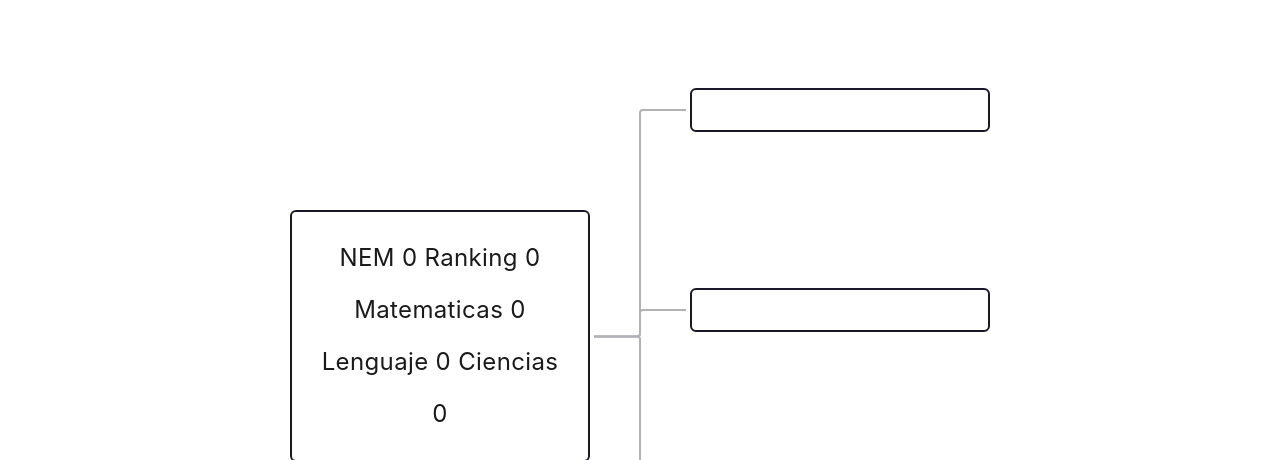
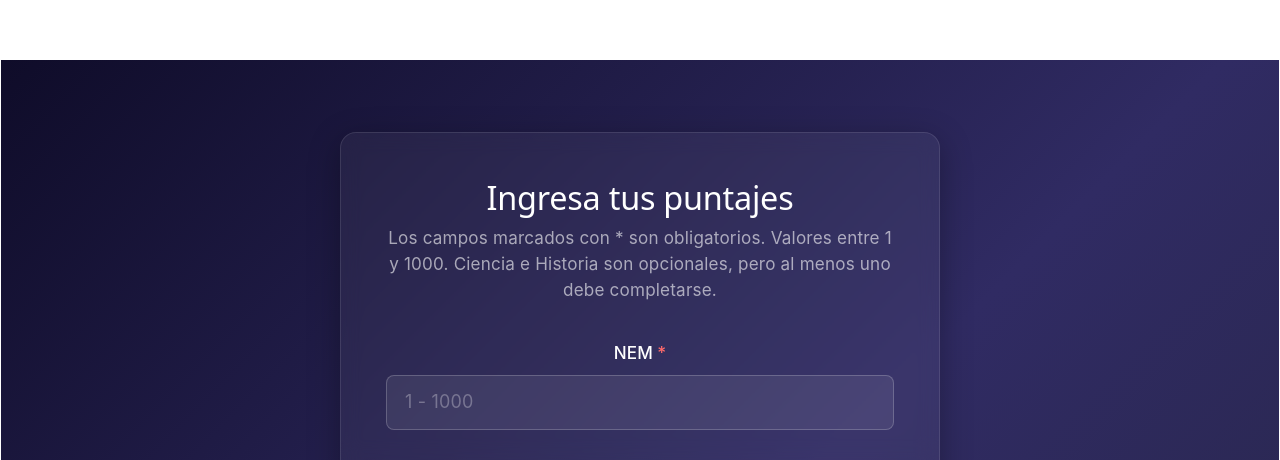
Before and after one commit to caiuc/equipo-16-haCAIthon-2026, a React (Vite) app in the folder frontend/: page / in a window 1280 px wide. Shown: the part 2340-2800 px from the top of the page. Built offline with nearby package versions, Linux system fonts and the light colour scheme.

Commit message:
form completed

```diff
--- a/frontend/src/App.jsx
+++ b/frontend/src/App.jsx
@@ -1,8 +1,33 @@
-import { useEffect } from 'react'
+import { useEffect, useState } from 'react'
 import './App.css'
+import './components/form.css'
 import Diagram from './components/diagram'
 
+const REQUIRED_FIELDS = ['nem', 'ranking', 'matematicas', 'lenguaje']
+const OPTIONAL_FIELDS = ['ciencia', 'historia']
+
+const FIELD_LABELS = {
+  nem: 'NEM',
+  ranking: 'Ranking',
+  matematicas: 'Matemáticas',
+  lenguaje: 'Lenguaje',
+  ciencia: 'Ciencia',
+  historia: 'Historia',
+}
+
 function App() {
+  const [values, setValues] = useState({
+    nem: '',
+    ranking: '',
+    matematicas: '',
+    lenguaje: '',
+    ciencia: '',
+    historia: '',
+  })
+  const [errors, setErrors] = useState({})
+  const [submitted, setSubmitted] = useState(false)
+
+
   useEffect(() => {
     const reveals = document.querySelectorAll('.reveal')
     const io = new IntersectionObserver(
@@ -20,6 +45,79 @@ function App() {
   function scrollToInfo() {
     const el = document.getElementById('info')
     if (el) el.scrollIntoView({ behavior: 'smooth' })
+  }
+
+  function validateField(name, value) {
+    if (value === '') {
+      return REQUIRED_FIELDS.includes(name) ? 'Este campo es obligatorio' : ''
+    }
+    const num = Number(value)
+    if (!Number.isInteger(num)) {
+      return 'Debe ser un número entero'
+    }
+    if (num < 1 || num > 1000) {
+      return 'Debe estar entre 1 y 1000'
+    }
+    return ''
+  }
+
+  function handleChange(e) {
+    const { name, value } = e.target
+    setValues((prev) => ({ ...prev, [name]: value }))
+    setErrors((prev) => ({ ...prev, [name]: validateField(name, value) }))
+    // Clear the group error if either ciencia or historia is now filled
+    if (name === 'ciencia' || name === 'historia') {
+      if (value !== '' || values.ciencia !== '' || values.historia !== '') {
+        setErrors((prev) => ({ ...prev, group: '' }))
+      }
+    }
+    setSubmitted(false)
+  }
+
+  function handleSubmit(e) {
+    e.preventDefault()
+    const newErrors = {}
+    for (const field of [...REQUIRED_FIELDS, ...OPTIONAL_FIELDS]) {
+      const err = validateField(field, values[field])
+      if (err) newErrors[field] = err
+    }
+    // At least one of ciencia or historia must be filled
+    if (values.ciencia === '' && values.historia === '') {
+      newErrors.group = 'Debes completar al menos uno: Ciencia o Historia'
+    }
+    setErrors(newErrors)
+    if (Object.keys(newErrors).length === 0) {
+      setSubmitted(true)
+    }
+  }
+
+  function renderField(name) {
+    const isRequired = REQUIRED_FIELDS.includes(name)
+    return (
+      <div className="form-group" key={name}>
+        <label className="form-label" htmlFor={name}>
+          {FIELD_LABELS[name]}
+          {isRequired ? (
+            <span className="required">*</span>
+          ) : (
+            <span className="optional">(opcional)</span>
+          )}
+        </label>
+        <input
+          id={name}
+          name={name}
+          type="number"
+          min="1"
+          max="1000"
+          className={`form-input${errors[name] ? ' error' : ''}`}
+          value={values[name]}
+          onChange={handleChange}
+          placeholder="1 - 1000"
+          required={isRequired}
+        />
+        {errors[name] && <p className="form-error">{errors[name]}</p>}
+      </div>
+    )
   }
 
   return (
@@ -79,10 +177,32 @@ function App() {
           </p>
         </div>
       </section>
-      <Diagram
+
+      <section className="form-section">
+        <div className="form-container">
+          <h2 className="form-title">Ingresa tus puntajes</h2>
+          <p className="form-subtitle">
+            Los campos marcados con * son obligatorios. Valores entre 1 y 1000.
+            Ciencia e Historia son opcionales, pero al menos uno debe completarse.
+          </p>
+          <form onSubmit={handleSubmit} noValidate>
+            {[...REQUIRED_FIELDS, ...OPTIONAL_FIELDS].map(renderField)}
+            {errors.group && <p className="form-error">{errors.group}</p>}
+            <button type="submit" className="form-submit">
+              Enviar
+            </button>
+          </form>
+          {submitted && (
+            <div className="form-success">
+              ¡Datos enviados correctamente!
+            </div>
+          )}
+        </div>
+      </section>
+      {/* <Diagram
         nodeBackgroundColor="#ffffffff"
         nodeOpacity={0.6}
-      ></Diagram>
+      ></Diagram> */}
     </div>
   )
 }
--- /dev/null
+++ b/frontend/src/components/form.css
@@ -0,0 +1,133 @@
+.form-section {
+  padding: 4rem 1.5rem;
+  background: linear-gradient(135deg, #0f0c29, #302b63, #24243e);
+  min-height: 100vh;
+  display: flex;
+  align-items: center;
+  justify-content: center;
+}
+
+.form-container {
+  background: rgba(255, 255, 255, 0.05);
+  backdrop-filter: blur(10px);
+  border: 1px solid rgba(255, 255, 255, 0.1);
+  border-radius: 16px;
+  padding: 2.5rem;
+  max-width: 600px;
+  width: 100%;
+  box-shadow: 0 8px 32px rgba(0, 0, 0, 0.3);
+}
+
+.form-title {
+  color: #fff;
+  font-size: 1.8rem;
+  margin-bottom: 0.5rem;
+  text-align: center;
+}
+
+.form-subtitle {
+  color: rgba(255, 255, 255, 0.6);
+  text-align: center;
+  margin-bottom: 2rem;
+  font-size: 0.95rem;
+}
+
+.form-group {
+  margin-bottom: 1.5rem;
+}
+
+.form-label {
+  display: block;
+  color: #fff;
+  margin-bottom: 0.5rem;
+  font-weight: 500;
+  font-size: 0.95rem;
+}
+
+.form-label .required {
+  color: #ff6b6b;
+  margin-left: 4px;
+}
+
+.form-label .optional {
+  color: rgba(255, 255, 255, 0.4);
+  font-size: 0.8rem;
+  font-weight: 400;
+  margin-left: 6px;
+}
+
+.form-input {
+  width: 100%;
+  padding: 0.75rem 1rem;
+  border: 1px solid rgba(255, 255, 255, 0.2);
+  border-radius: 8px;
+  background: rgba(255, 255, 255, 0.08);
+  color: #fff;
+  font-size: 1rem;
+  transition: border-color 0.3s, box-shadow 0.3s;
+  box-sizing: border-box;
+}
+
+.form-input::placeholder {
+  color: rgba(255, 255, 255, 0.3);
+}
+
+.form-input:focus {
+  outline: none;
+  border-color: #6c63ff;
+  box-shadow: 0 0 0 3px rgba(108, 99, 255, 0.2);
+}
+
+.form-input.error {
+  border-color: #ff6b6b;
+  box-shadow: 0 0 0 3px rgba(255, 107, 107, 0.2);
+}
+
+.form-error {
+  color: #ff6b6b;
+  font-size: 0.85rem;
+  margin-top: 0.4rem;
+}
+
+.form-submit {
+  width: 100%;
+  padding: 0.9rem;
+  background: linear-gradient(135deg, #6c63ff, #4834d4);
+  color: #fff;
+  border: none;
+  border-radius: 8px;
+  font-size: 1.05rem;
+  font-weight: 600;
+  cursor: pointer;
+  transition: transform 0.2s, box-shadow 0.2s;
+  margin-top: 0.5rem;
+}
+
+.form-submit:hover {
+  transform: translateY(-2px);
+  box-shadow: 0 6px 20px rgba(108, 99, 255, 0.4);
+}
+
+.form-submit:active {
+  transform: translateY(0);
+}
+
+.form-success {
+  background: rgba(46, 213, 115, 0.15);
+  border: 1px solid rgba(46, 213, 115, 0.4);
+  color: #2ed573;
+  padding: 1rem;
+  border-radius: 8px;
+  text-align: center;
+  margin-top: 1rem;
+}
+.form-input::-webkit-outer-spin-button,
+.form-input::-webkit-inner-spin-button {
+  -webkit-appearance: none;
+  margin: 0;
+}
+
+.form-input[type="number"] {
+  -moz-appearance: textfield;
+  appearance: textfield;
+}
```
